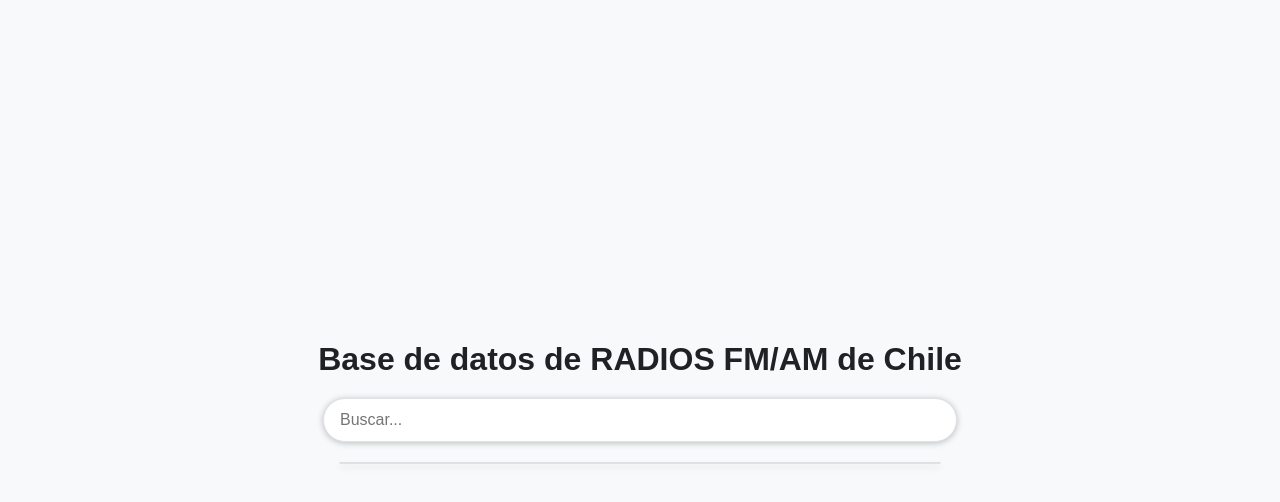
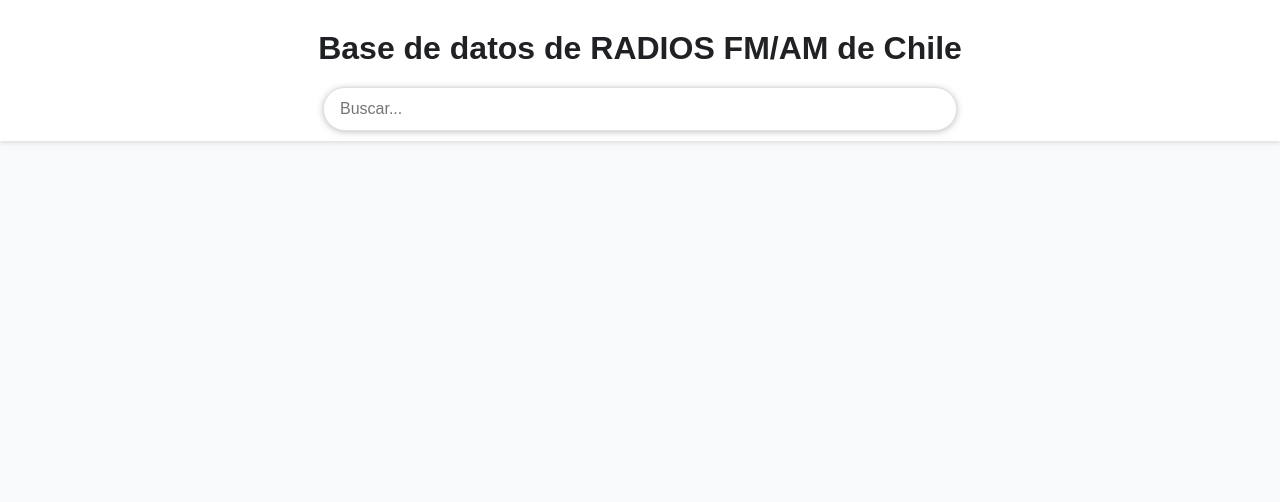
Before and after one commit to palminiocl/radios.palminio.cl, a website: page index.html in a window 1280 px wide. Drawn offline with Linux system fonts and the light colour scheme.

Commit message:
style: improve UI with fixed search container and icon enhancements - create a fixed search container for better accessibility - add icons to results for enhanced visual appeal

```diff
--- a/index.html
+++ b/index.html
@@ -5,24 +5,29 @@
     <meta name="viewport" content="width=device-width, initial-scale=1.0">
     <title>Base de datos de RADIOS FM/AM de Chile</title>
     <style>
-        /* Estilos existentes */
         body {
             font-family: Arial, sans-serif;
             margin: 0;
             padding: 0;
-            display: flex;
-            flex-direction: column;
-            align-items: center;
-            justify-content: center;
-            min-height: 100vh;
             background-color: #f8f9fa;
         }
 
         h1 {
             font-size: 2rem;
-            margin-bottom: 20px;
+            margin: 20px 0;
             color: #202124;
             text-align: center;
+        }
+
+        #searchContainer {
+            position: fixed;
+            top: 0;
+            left: 0;
+            width: 100%;
+            background-color: #ffffff;
+            box-shadow: 0 2px 4px rgba(0, 0, 0, 0.1);
+            z-index: 1000;
+            padding: 10px 0;
         }
 
         #searchInput {
@@ -35,6 +40,8 @@
             outline: none;
             box-shadow: 0 1px 6px rgba(32, 33, 36, 0.28);
             transition: box-shadow 0.2s ease-in-out;
+            margin: 0 auto;
+            display: block;
         }
 
         #searchInput:focus {
@@ -42,17 +49,11 @@
         }
 
         #results {
-            margin-top: 20px;
-            width: 90%;
-            max-width: 600px;
+            margin-top: 80px; /* Espacio para el buscador fijo */
+            width: 100%;
             list-style: none;
             padding: 0;
-            max-height: 300px;
-            overflow-y: auto;
-            border: 1px solid #dfe1e5;
-            border-radius: 8px;
             background-color: #ffffff;
-            box-shadow: 0 4px 6px rgba(0, 0, 0, 0.1);
         }
 
         #results li {
@@ -78,6 +79,7 @@
         #results li span {
             font-weight: bold;
             color: #5f6368;
+
         }
 
         /* Estilos del modal */
@@ -131,8 +133,10 @@
     </style>
 </head>
 <body>
-    <h1>Base de datos de RADIOS FM/AM de Chile</h1>
-    <input type="text" id="searchInput" placeholder="Buscar...">
+    <div id="searchContainer">
+        <h1>Base de datos de RADIOS FM/AM de Chile</h1>
+        <input type="text" id="searchInput" placeholder="Buscar...">
+    </div>
     <ul id="results"></ul>
 
     <!-- Modal -->
@@ -163,7 +167,7 @@
 
                     results.forEach(item => {
                         const li = document.createElement('li');
-                        li.textContent = `${item.Nombre_Radio} ${item.Zona_Servicio} ${item.Frecuencia} ${item.Tipo}`;
+                        li.textContent = `📻 ${item.Nombre_Radio} 🌍 ${item.Zona_Servicio} 📶 ${item.Frecuencia} 🎙️ ${item.Tipo}`;
                         li.addEventListener('click', () => showModal(item));
                         resultsList.appendChild(li);
                     });
```
